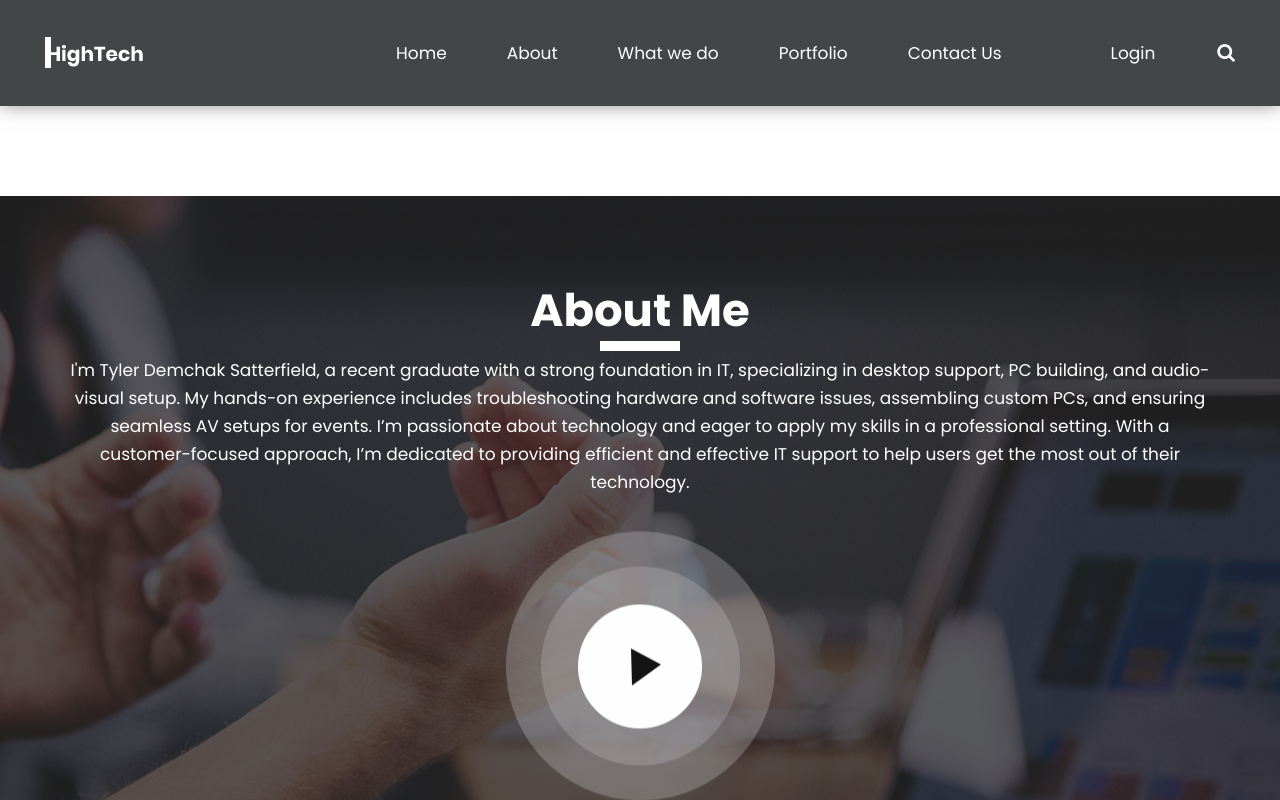
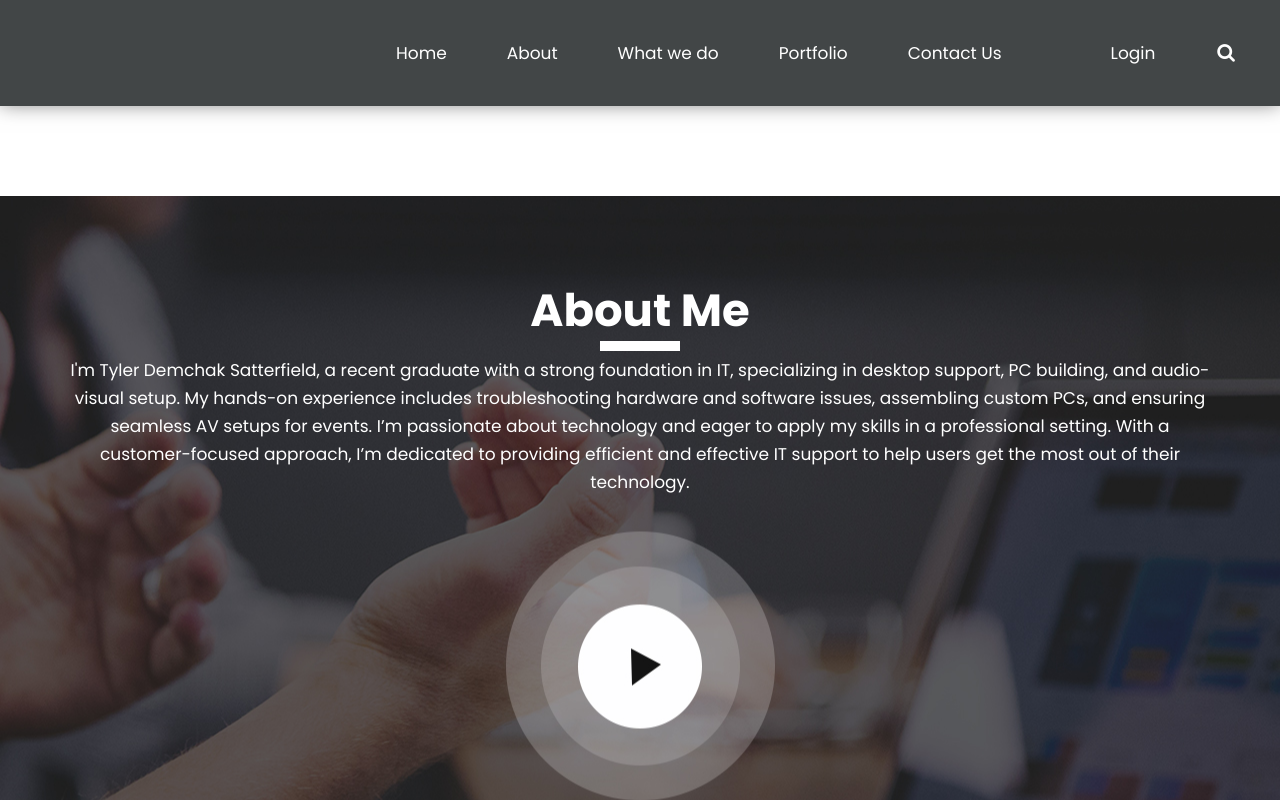
Before and after one commit to ariellacelestine/ariellacelestine.github.io, a plain HTML site: page about.html in a window 1280 px wide. Shown: the top 800 px of the page. Drawn offline with Linux system fonts and the light colour scheme.

Commit message:
logo change

```diff
--- a/about.html
+++ b/about.html
@@ -40,7 +40,7 @@
                      <div class="full">
                         <div class="center-desk">
                            <div class="logo">
-                              <a href="index.html"><img src="images/logo.png" alt="#" /></a>
+                              <!-- <a href="index.html"><img src="images/logo.png" alt="#" /></a> -->
                            </div>
                         </div>
                      </div>
```
Also changed, not shown: contact.html (+1 -1 lines), index.html (+1 -1 lines), portfolio.html (+1 -1 lines), we_do.html (+1 -1 lines), images/banner.jpg.
